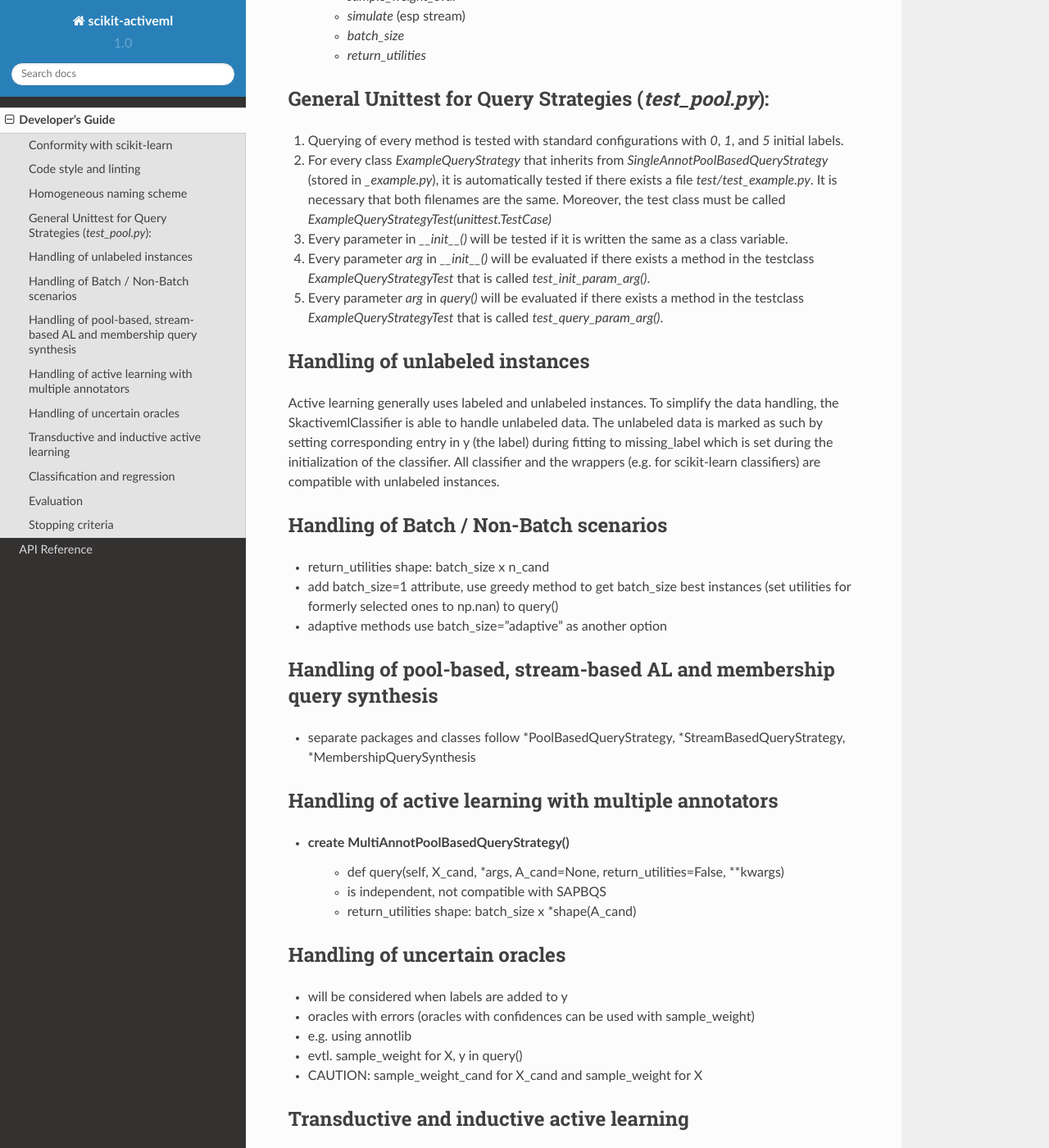
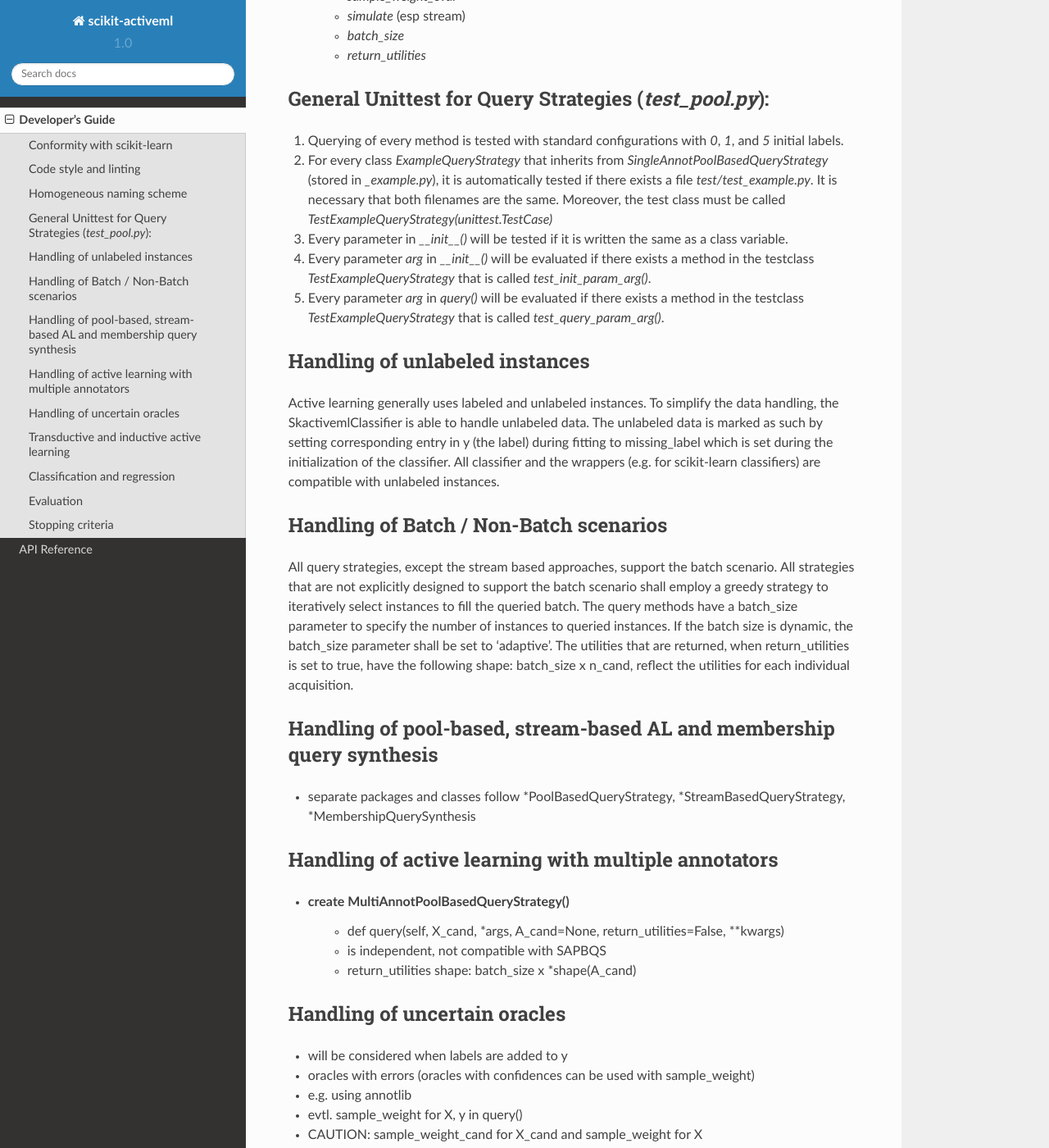
Before and after one commit to scikit-activeml/scikit-activeml, a Sphinx documentation site: the page built from docs/developers_guide.rst, in a window 1280 px wide and 1400 px high, scrolled down 1172 px. Shown: the whole window at 82% size. Built offline with Sphinx 7.4.7 and the Read the Docs theme 2.0.0, drawn with Linux system fonts in a browser that asks for light colours.

Commit message:
Update developers guide, fix naming for test classes and handling of batch scenario

```diff
--- a/docs/developers_guide.rst
+++ b/docs/developers_guide.rst
@@ -46,13 +46,13 @@ General Unittest for Query Strategies (`test_pool.py`):
 
 1. Querying of every method is tested with standard configurations with `0`, `1`, and `5` initial labels.
 
-2. For every class `ExampleQueryStrategy` that inherits from `SingleAnnotPoolBasedQueryStrategy` (stored in `_example.py`), it is automatically tested if there exists a file `test/test_example.py`. It is necessary that both filenames are the same. Moreover, the test class must be called `ExampleQueryStrategyTest(unittest.TestCase)`
+2. For every class `ExampleQueryStrategy` that inherits from `SingleAnnotPoolBasedQueryStrategy` (stored in `_example.py`), it is automatically tested if there exists a file `test/test_example.py`. It is necessary that both filenames are the same. Moreover, the test class must be called `TestExampleQueryStrategy(unittest.TestCase)`
 
 3. Every parameter in `__init__()` will be tested if it is written the same as a class variable.
 
-4. Every parameter `arg` in `__init__()` will be evaluated if there exists a method in the testclass `ExampleQueryStrategyTest` that is called `test_init_param_arg()`.
+4. Every parameter `arg` in `__init__()` will be evaluated if there exists a method in the testclass `TestExampleQueryStrategy` that is called `test_init_param_arg()`.
 
-5. Every parameter `arg` in `query()` will be evaluated if there exists a method in the testclass `ExampleQueryStrategyTest` that is called `test_query_param_arg()`.
+5. Every parameter `arg` in `query()` will be evaluated if there exists a method in the testclass `TestExampleQueryStrategy` that is called `test_query_param_arg()`.
 
 Handling of unlabeled instances
 -------------------------------
@@ -60,9 +60,7 @@ Active learning generally uses labeled and unlabeled instances. To simplify the
 
 Handling of Batch / Non-Batch scenarios
 ---------------------------------------
-* return_utilities shape: batch_size x n_cand
-* add batch_size=1 attribute, use greedy method to get batch_size best instances (set utilities for formerly selected ones to np.nan) to query()
-* adaptive methods use batch_size="adaptive" as another option
+All query strategies, except the stream based approaches, support the batch scenario. All strategies that are not explicitly designed to support the batch scenario shall employ a greedy strategy to iteratively select instances to fill the queried batch. The query methods have a batch_size parameter to specify the number of instances to queried instances. If the batch size is dynamic, the batch_size parameter shall be set to 'adaptive'. The utilities that are returned, when return_utilities is set to true, have the following shape: batch_size x n_cand, reflect the utilities for each individual acquisition.
 
 Handling of pool-based, stream-based AL and membership query synthesis
 ----------------------------------------------------------------------
```
